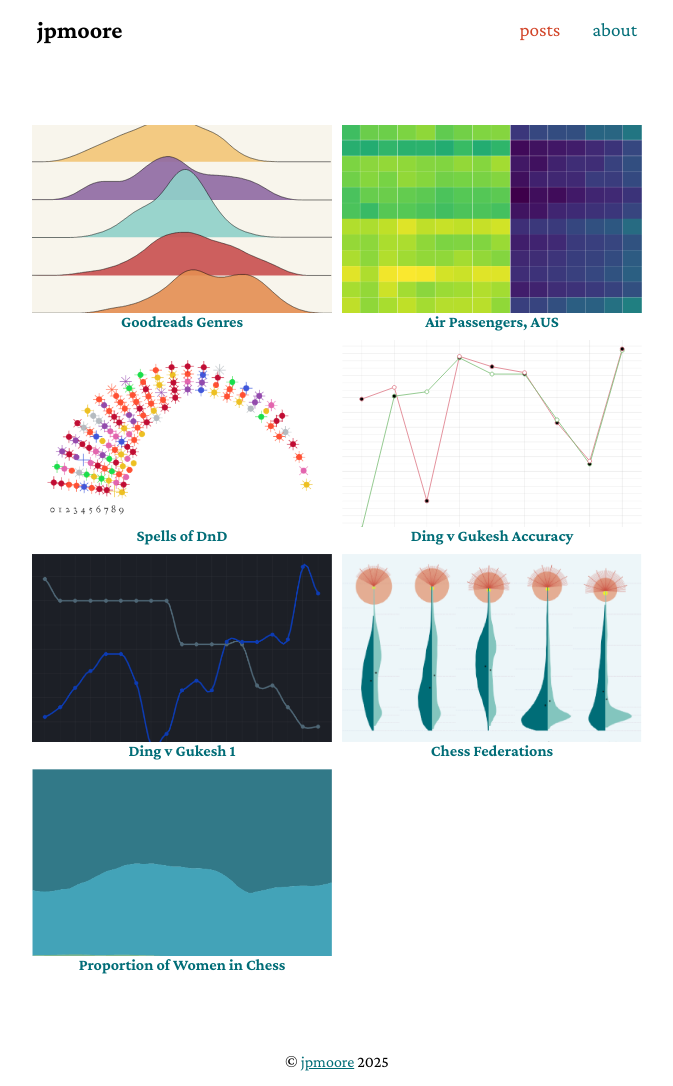
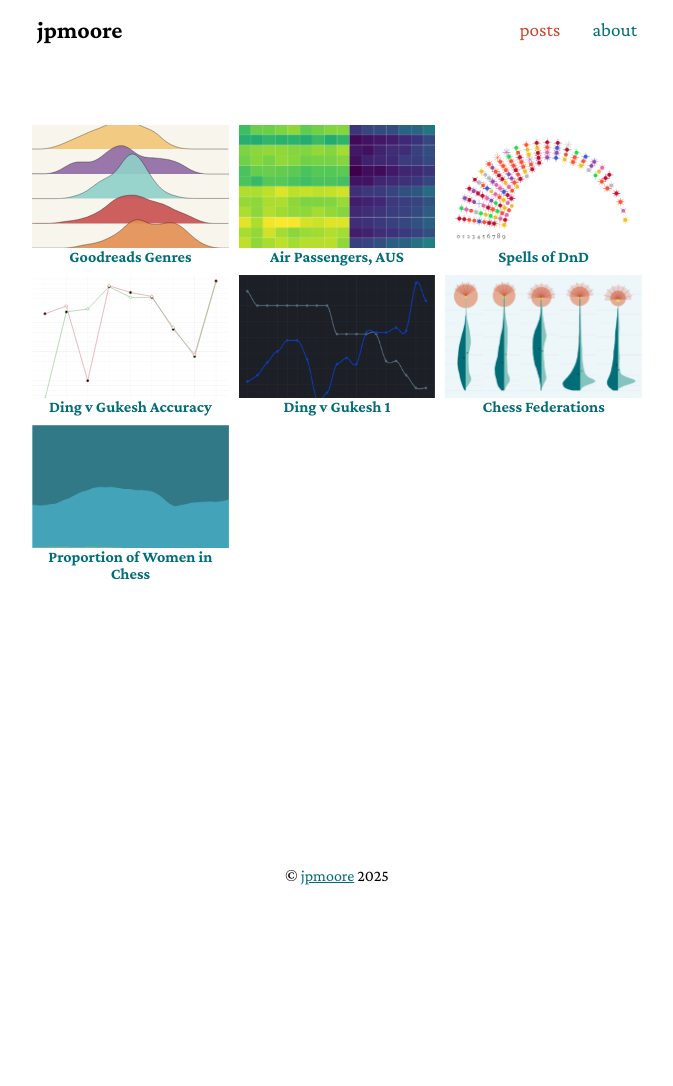
Before and after one commit to jessjep/jessjep.github.io, a Jekyll site: the page built from index.html, in a window 1280 px wide. Shown: the whole page, without its empty margins (303-976 px from the left). Built offline with Jekyll 4.4.1, drawn with Linux system fonts in a browser that asks for light colours; after the commit the page ends 900 px from its top, so only the background shows below that.

Commit message:
Updated styles
3 columns on desktop and tablets

```diff
--- a/assets/css/styles.css
+++ b/assets/css/styles.css
@@ -139,7 +139,7 @@ td > img {
 /* Small screens 768-1024px wide */
 @media screen and (min-width: 768px) {
   .posts-grid {
-    grid-template-columns: repeat(2, 1fr); /* 2 cols  */
+    grid-template-columns: repeat(3, 1fr); /* 3 cols  */
   }
   td > img {
     width: 100%;
@@ -149,7 +149,7 @@ td > img {
 /* Desktops (>1024px wide) */
 @media screen and (min-width: 1024px) {
   .posts-grid {
-    grid-template-columns: repeat(2, 1fr); /* 2 cols */
+    grid-template-columns: repeat(3, 1fr); /* 3 cols */
   }
 }
 
```
Also changed, not shown: 2 other files.
